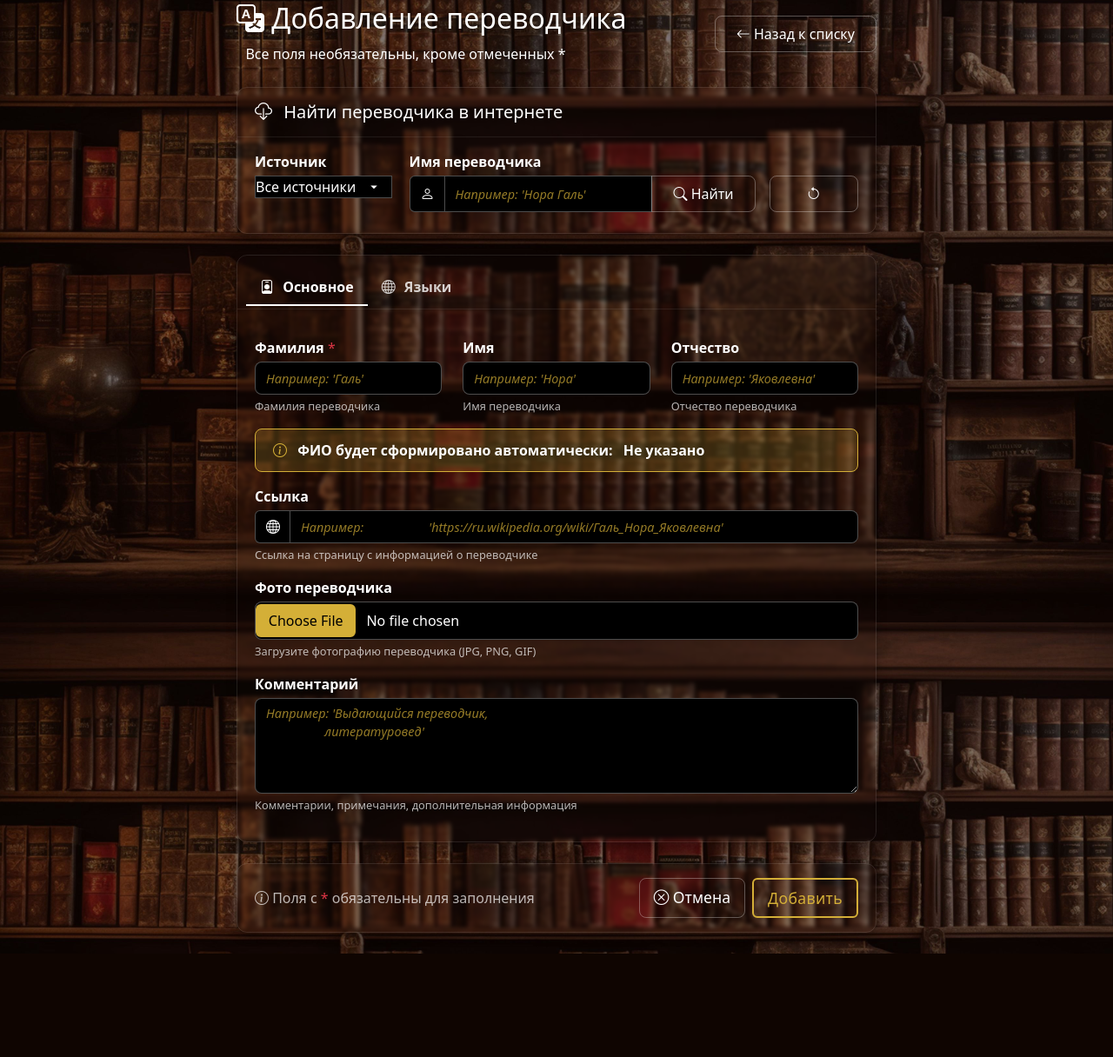
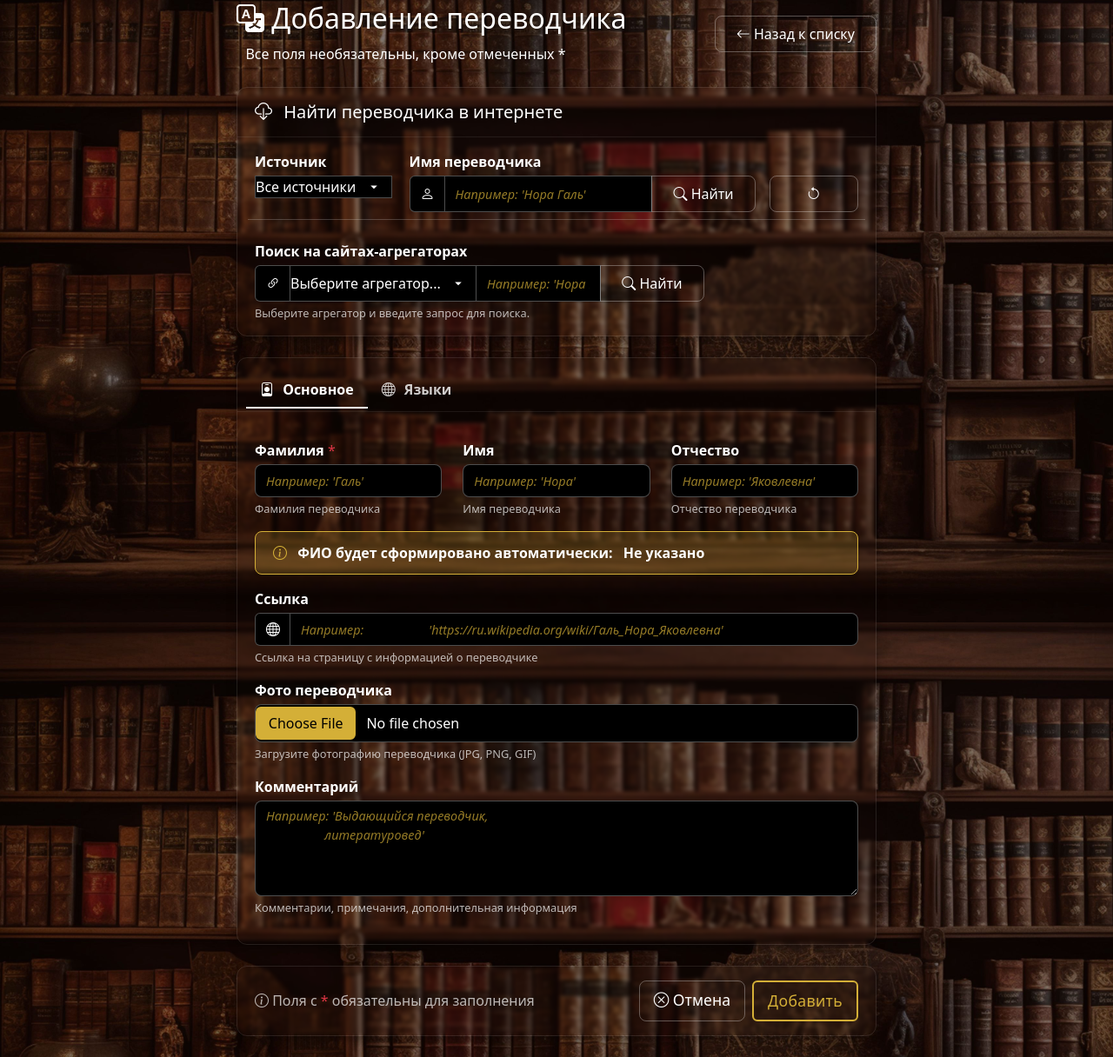
Before and after one commit to intent56/HomeLibrary, a Flask app: page /interpreter/add in a window 1280 px wide. Shown: the part 84-1300 px from the top of the page at 87% size. Before the commit the page ends 1181 px from the top, so only its background shows below. Run offline with Flask 3, Linux system fonts and the light colour scheme; data that the repository does not hold is empty; some libraries are stand-ins or nearby versions.

Commit message:
Добавлен поиск в агрегаторах

```diff
--- a/app/templates/add_interpreter.html
+++ b/app/templates/add_interpreter.html
@@ -91,6 +91,39 @@ content %}
             id="interpreterResultsList"
             class="list-group bg-transparent"
           ></div>
+        </div>
+
+        <!-- АГРЕГАТОРЫ -->
+        <div class="row g-3 mt-2 pt-2 border-top border-light">
+          <div class="col-md-9">
+            <label for="aggregatorSelect" class="form-label fw-bold text-white"
+              >Поиск на сайтах-агрегаторах</label
+            >
+            <div class="input-group">
+              <span class="input-group-text custom-input-group"
+                ><i class="bi bi-link-45deg"></i
+              ></span>
+              <select class="custom-select" id="aggregatorSelect">
+                <option value="">Выберите агрегатор...</option>
+              </select>
+              <input
+                type="text"
+                class="form-control custom-input"
+                id="aggregatorSearchQuery"
+                placeholder="Например: 'Нора Галь'"
+              />
+              <button
+                class="btn btn-outline-light"
+                type="button"
+                id="searchAggregatorBtn"
+              >
+                <i class="bi bi-search"></i> Найти
+              </button>
+            </div>
+            <div id="aggregatorSearchStatus" class="form-text text-white-50">
+              Выберите агрегатор и введите запрос для поиска.
+            </div>
+          </div>
         </div>
       </div>
     </div>
@@ -380,9 +413,39 @@ content %}
       });
   }
 
+  // Загрузка агрегаторов
+  function loadAggregators() {
+    const select = document.getElementById("aggregatorSelect");
+    select.innerHTML = '<option value="">Загрузка агрегаторов...</option>';
+
+    fetch("/api/aggregators")
+      .then((response) => {
+        if (!response.ok) throw new Error("Ошибка загрузки агрегаторов");
+        return response.json();
+      })
+      .then((aggregators) => {
+        select.innerHTML = '<option value="">Выберите агрегатор...</option>';
+        aggregators.forEach((agg) => {
+          const option = document.createElement("option");
+          option.value = agg.id;
+          option.dataset.urlTemplate = agg.url_template;
+          option.dataset.searchType = agg.search_type || "standard";
+          option.dataset.icon = agg.icon || "bi-box-seam";
+          option.textContent = agg.name;
+          select.appendChild(option);
+        });
+      })
+      .catch((error) => {
+        console.error("Ошибка загрузки агрегаторов:", error);
+        select.innerHTML =
+          '<option value="">Ошибка загрузки агрегаторов</option>';
+      });
+  }
+
   document.addEventListener("DOMContentLoaded", function () {
-    // Загружаем источники для переводчиков
+    // Загружаем источники и агрегаторы
     loadInterpreterSources();
+    loadAggregators();
 
     // --- Предпросмотр фото ---
     document
@@ -589,6 +652,65 @@ content %}
           });
       });
 
+    // --- Поиск на агрегаторе ---
+    document
+      .getElementById("searchAggregatorBtn")
+      .addEventListener("click", function () {
+        const aggregatorId = document.getElementById("aggregatorSelect").value;
+        const query = document
+          .getElementById("aggregatorSearchQuery")
+          .value.trim();
+        const statusDiv = document.getElementById("aggregatorSearchStatus");
+        const btn = this;
+
+        if (!aggregatorId) {
+          statusDiv.textContent = "Пожалуйста, выберите агрегатор.";
+          statusDiv.className = "form-text text-warning";
+          return;
+        }
+
+        if (!query) {
+          statusDiv.textContent =
+            "Пожалуйста, введите имя переводчика для поиска.";
+          statusDiv.className = "form-text text-warning";
+          return;
+        }
+
+        // Получаем данные из выбранной опции
+        const select = document.getElementById("aggregatorSelect");
+        const selectedOption = select.options[select.selectedIndex];
+        const urlTemplate = selectedOption.dataset.urlTemplate;
+        const searchType = selectedOption.dataset.searchType || "standard";
+
+        if (!urlTemplate) {
+          statusDiv.textContent = "Ошибка: шаблон URL не найден.";
+          statusDiv.className = "form-text text-danger";
+          return;
+        }
+
+        btn.disabled = true;
+        btn.innerHTML =
+          '<span class="spinner-border spinner-border-sm" role="status"></span>';
+
+        const encodedQuery = encodeURIComponent(query);
+
+        if (searchType === "redirect") {
+          // Для Alib.ru используем серверный редирект с перекодировкой
+          window.open(`/go/alib?q=${encodedQuery}`, "_blank");
+          statusDiv.textContent = `Поиск "${query}" выполняется на ${selectedOption.textContent}...`;
+          statusDiv.className = "form-text text-success";
+        } else {
+          // Для стандартных агрегаторов открываем URL
+          const url = urlTemplate.replace("{query}", encodedQuery);
+          window.open(url, "_blank");
+          statusDiv.textContent = `Поиск "${query}" открыт на ${selectedOption.textContent}.`;
+          statusDiv.className = "form-text text-success";
+        }
+
+        btn.disabled = false;
+        btn.innerHTML = '<i class="bi bi-search"></i> Найти';
+      });
+
     // --- Функция заполнения формы переводчика ---
     function fillInterpreterForm(interpreter) {
       // Разделяем имя на части
@@ -636,6 +758,12 @@ content %}
         document.getElementById("interpreterSearchStatus").className =
           "form-text text-white-50";
         document.getElementById("interpreterSearchQuery").value = "";
+        // Очищаем агрегатор
+        document.getElementById("aggregatorSearchQuery").value = "";
+        document.getElementById("aggregatorSearchStatus").textContent =
+          "Выберите агрегатор и введите запрос для поиска.";
+        document.getElementById("aggregatorSearchStatus").className =
+          "form-text text-white-50";
       });
 
     // --- Предпросмотр ФИО ---
@@ -713,6 +841,14 @@ content %}
       .addEventListener("keypress", function (e) {
         if (e.key === "Enter") {
           document.getElementById("searchInterpreterBtn").click();
+        }
+      });
+
+    document
+      .getElementById("aggregatorSearchQuery")
+      .addEventListener("keypress", function (e) {
+        if (e.key === "Enter") {
+          document.getElementById("searchAggregatorBtn").click();
         }
       });
 
@@ -1042,7 +1178,16 @@ content %}
     opacity: 1;
   }
 
-  /* 14. АДАПТИВНОСТЬ */
+  /* 14. ГРАНИЦЫ */
+  .border-light {
+    border-color: rgba(255, 255, 255, 0.2) !important;
+  }
+
+  .border-top.border-light {
+    border-top-color: rgba(255, 255, 255, 0.2) !important;
+  }
+
+  /* 15. АДАПТИВНОСТЬ */
   @media (max-width: 768px) {
     .card-body {
       padding: 1rem !important;
```
